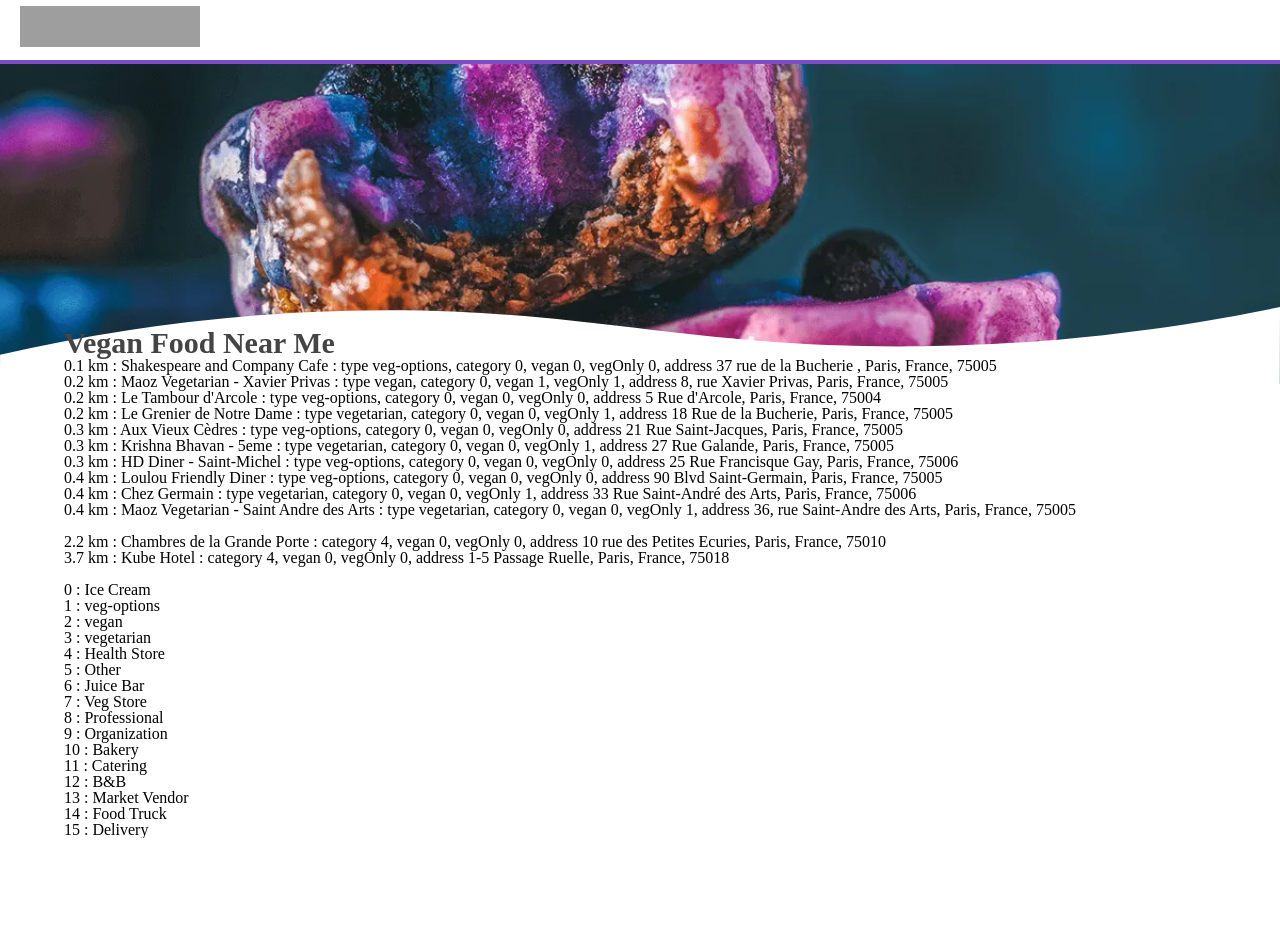
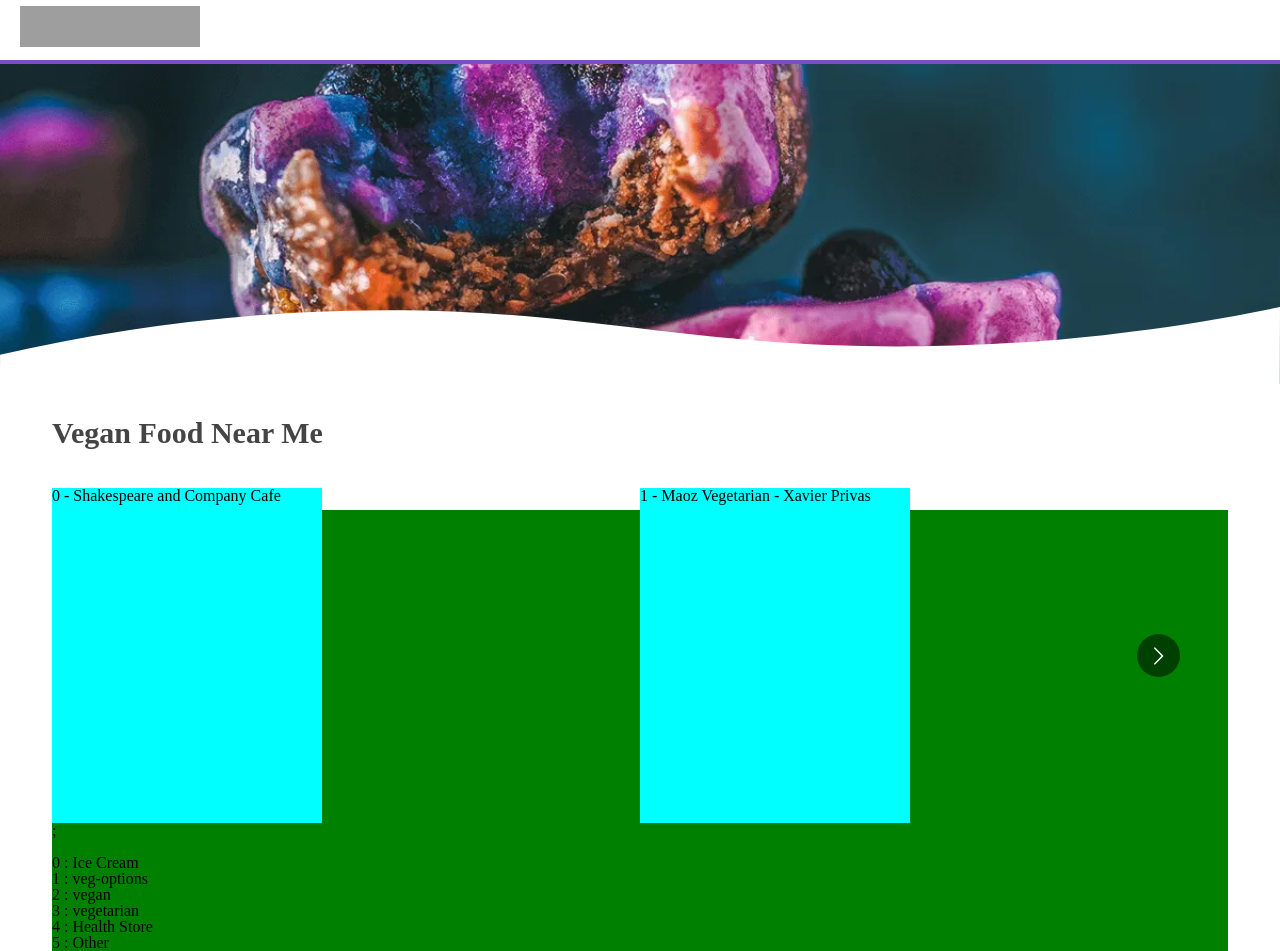
Before and after one commit to jeje034/react-le-reacteur-happycow-frontend, a React (Create React App) app: page / in a window 1280 px wide. Shown: the top 951 px of the page. Before the commit the page ends 838 px from the top, so only its background shows below. Built offline with nearby package versions, Linux system fonts and the light colour scheme; grey boxes are pictures that could not be loaded; a web font is replaced by a local one.

Commit message:
Media queries and Caroussel (good transitions, good sizes, but not good text, no image, buttons to move).

```diff
--- a/package.json
+++ b/package.json
@@ -9,6 +9,8 @@
     "node-sass": "^5.0.0",
     "react": "^17.0.1",
     "react-dom": "^17.0.1",
+    "react-multi-carousel": "^2.6.2",
+    "react-responsive": "^8.2.0",
     "react-router-dom": "^5.2.0",
     "react-scripts": "4.0.3",
     "web-vitals": "^1.0.1"
--- a/src/containers/Home/Home.js
+++ b/src/containers/Home/Home.js
@@ -1,6 +1,9 @@
 import "./Home.scss";
 
 import { useEffect, useState } from "react";
+import { useMediaQuery } from "react-responsive";
+import Carousel from "react-multi-carousel";
+import "react-multi-carousel/lib/styles.css";
 
 import establishments from "../../assets/establishments.json";
 import backgroundTopImage from "../../assets/bg.home.large.tuesday.webp";
@@ -15,7 +18,6 @@ const useRealGpsCoordinates = false; //msgjs21 indiquer dans le readme.md qu'on
 
 const Home = () => {
     console.log("deb home");
-
     const [gpsCoordinates, setgpsCoordinates] = useState();
     const [veganFoodNearMeArray, setVeganFoodNearMeArray] = useState([]);
     const [bAndBsNearMeArray, setBAndBsNearMeArray] = useState([]);
@@ -207,6 +209,59 @@ const Home = () => {
         fetchData();
     }, []);
 
+    const isMobile = useMediaQuery({ maxWidth: 767 });
+    const mayDisplay2Cards = useMediaQuery({ maxWidth: 992 });
+    const mayDisplay3Cards = useMediaQuery({ maxWidth: 1199 });
+    let deviceScreen;
+
+    if (isMobile) {
+        deviceScreen = "mobile";
+    } else if (mayDisplay2Cards) {
+        deviceScreen = "twoCards";
+    } else if (mayDisplay3Cards) {
+        deviceScreen = "threeCards";
+    } else {
+        deviceScreen = "foursCards";
+    }
+    console.log("deviceScreen;", deviceScreen);
+
+    //1200 and more : 4 établissements par ligne : 1152 de largeur : 4 images de 270 (* 175) + 3 marges de 24 = 1080 + 72 = 1152
+    //992 -> 1199 : 3 établissements par ligne
+    //768 -> 992 : 2 établissements entiers par ligne
+    //0 -> 767 : 1.x établissements par ligne
+    const responsive = {
+        foursCards: {
+            breakpoint: { max: 3000, min: 1199 },
+            items: 4,
+            //slidesToSlide: 3, // optional, default to 1.
+        },
+        threeCards: {
+            breakpoint: { max: 1199, min: 992 },
+            items: 3,
+            //slidesToSlide: 2, // optional, default to 1.
+        },
+        twoCards: {
+            breakpoint: { max: 992, min: 767 },
+            items: 2,
+            //slidesToSlide: 2, // optional, default to 1.
+        },
+        mobile: {
+            breakpoint: { max: 767, min: 0 },
+            items: 1.3,
+            slidesToSlide: 1, // optional, default to 1.
+        },
+    };
+
+    const getEstblishmentCard = (indice) => {
+        if (veganFoodNearMeArray.length >= indice + 1) {
+            return (
+                <div className="home-establishment-card">
+                    {"" + indice + " - " + veganFoodNearMeArray[indice].name}
+                </div>
+            );
+        }
+    };
+
     return (
         <div>
             <img
@@ -229,11 +284,46 @@ const Home = () => {
                 ></path>
             </svg>
             {isDownloadingVeganFoodNearMe ? (
-                <div className="container-4-columns">Chargement en cours</div>
+                <div className="container-x-columns">Chargement en cours</div>
             ) : (
-                <div className="container-4-columns">
+                <div className="container-x-columns">
                     <h2 className="home-h2">Vegan Food Near Me</h2>
-                    {veganFoodNearMeArray.map((restaurant, index) => {
+                    {/* <h3>{deviceScreen}</h3> */}
+                    <Carousel
+                        swipeable={deviceScreen === "mobile"} //Peut-on le faire défiler à la main
+                        draggable={false}
+                        showDots={false} //Pour masquer les petits points (dots dans le doc) en bas permettant de savoir sur quelle "page on est" et aussi de se déplacer
+                        responsive={responsive}
+                        ssr={true} // means to render carousel on server-side.
+                        infinite={false}
+                        autoPlay={false} //msgjs21 this.props.deviceType !== "mobile" ? true : false
+                        autoPlaySpeed={1000}
+                        keyBoardControl={true}
+                        customTransition={
+                            deviceScreen === "mobile"
+                                ? "none 0"
+                                : "transform 300ms ease-in-out"
+                        } //"none 0" //"all .5"
+                        transitionDuration={300} //{deviceScreen === "mobile" ? 0 : 300}
+                        containerClass="carousel-container"
+                        removeArrowOnDeviceType={["mobile"]}
+                        deviceType={deviceScreen} //msgjs21 {this.props.deviceType}
+                        dotListClass="custom-dot-list-style"
+                        itemClass="carousel-item-padding-40-px"
+                    >
+                        {getEstblishmentCard(0)}
+                        {getEstblishmentCard(1)}
+                        {getEstblishmentCard(2)}
+                        {getEstblishmentCard(3)}
+                        {getEstblishmentCard(4)}
+                        {getEstblishmentCard(5)}
+                        {getEstblishmentCard(6)}
+                        {getEstblishmentCard(7)}
+                        {getEstblishmentCard(8)}
+                        {getEstblishmentCard(9)}
+                    </Carousel>
+                    ;
+                    {/* {veganFoodNearMeArray.map((restaurant, index) => {
                         return (
                             <div key={restaurant.placeId}>
                                 {`${getDistanceFromBrowserForDebug(
@@ -248,11 +338,9 @@ const Home = () => {
                                 }`}
                             </div>
                         );
-                    })}
-
+                    })} */}
                     <br></br>
-
-                    {bAndBsNearMeArray.map((bAndB, index) => {
+                    {/* {bAndBsNearMeArray.map((bAndB, index) => {
                         return (
                             <div key={bAndB.placeId}>
                                 {`${getDistanceFromBrowserForDebug(
@@ -265,16 +353,13 @@ const Home = () => {
                                 }, address ${bAndB.address}`}
                             </div>
                         );
-                    })}
-
+                    })} */}
                     <br></br>
-
                     {establishmentsTypesForDebug.map((type, index) => {
                         return (
                             <div key={index}>{"" + index + " : " + type}</div>
                         );
                     })}
-
                     {/*  Exemple de filtre sur un map
 
                     {restaurants
--- a/src/containers/Home/Home.scss
+++ b/src/containers/Home/Home.scss
@@ -1,5 +1,5 @@
 .backgroundTopImage {
-    width: 100vw;
+    width: 100%; //msgjs21 100% OK mais pourquoi 100vw fait un peu plus grand ?
     height: 320px;
     object-fit: cover;
 }
@@ -8,10 +8,10 @@
     margin-top: -80px;
 }
 
-.container-4-columns {
-    width: 1152px;
-    margin: 0 auto;
-    //background-color: green;
+.container-x-columns {
+    width: 100;
+    margin: 0 0 0 12px;
+    background-color: orange;
 }
 
 .home-h2 {
@@ -20,10 +20,71 @@
     margin-top: 0;
     font-family: "Nunito";
     font-weight: 800;
+    margin-bottom: 40px;
+}
+
+.home-establishment-card {
+    width: calc(100% - 24px);
+    height: 335px;
+    background-color: aqua;
+}
+
+//1200 and more : 4 établissements par ligne : 1152 de largeur : 4 images de 270 (* 175) + 3 marges de 24 = 1080 + 72 = 1152
+//992 -> 1199 : 3 établissements par ligne
+//768 -> 992 : 2 établissements entiers par ligne
+//0 -> 767 : 1.x établissements par ligne
+
+@media (min-width: 768px) {
+    .container-x-columns {
+        width: calc(100% - 24px);
+        margin: 0 auto;
+        background-color: yellow;
+    }
+    .home-h2 {
+        margin-top: -95px;
+        margin-bottom: 40px;
+    }
+    .home-establishment-card {
+        width: calc(100% - 24px);
+        height: 414px;
+        background-color: green;
+    }
+}
+
+@media (min-width: 992px) {
+    .container-x-columns {
+        width: calc(
+            100% - 48px
+        ); //100% -48px OK mais pourquoi 100vw - 48px n'est pas tout à fait OK ?
+        margin: 0 auto;
+        background-color: red;
+    }
+    .home-h2 {
+        margin-top: -95px;
+        margin-bottom: 40px;
+    }
+    .home-establishment-card {
+        width: calc(100% - 24px);
+        height: 410px;
+        background-color: purple;
+    }
 }
 
 @media (min-width: 1200px) {
+    .container-x-columns {
+        width: calc(
+            1152px + 24px
+        ); //+24 px à cause du package react-multi-carousel qui veut une marge à droite de la dernière card
+        margin: 0 auto;
+        background-color: green;
+    }
     .home-h2 {
-        margin-top: -185px;
+        margin-top: -95px;
+        margin-bottom: 40px;
+    }
+    .home-establishment-card {
+        width: 270px;
+        height: 335px;
+        background-color: aqua;
     }
 }
```
Also changed, not shown: 1 other file (tests, documents, lock files or other folders).
